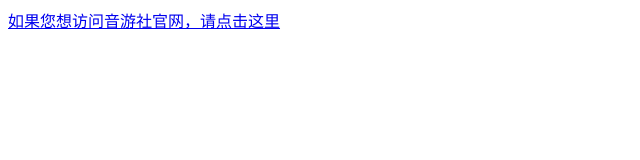
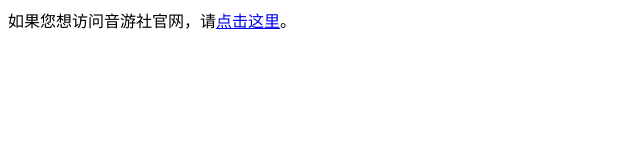
Before and after one commit to yinyoushe/official-website, a plain HTML site: page index.html in a window 1280 px wide. Shown: the whole page, without its empty margins (0-640 px from the left). Drawn offline with Linux system fonts and the light colour scheme.

Commit message:
Update index.html

```diff
--- a/index.html
+++ b/index.html
@@ -3,11 +3,11 @@
 <head>
     <meta charset="UTF-8">
     <meta name="viewport" content="width=device-width, initial-scale=1.0">
-    <title>跳转至音游社官网</title>
+    <title>音游社官网</title>
 </head>
 <body>
 
-    <a href="https://www.yinyoushe.eu.org/" target="_blank">如果您想访问音游社官网，请点击这里</a>
+    如果您想访问音游社官网，请<a href="https://www.yinyoushe.eu.org/" target="_blank">点击这里</a>。
 
 </body>
 </html>
```
